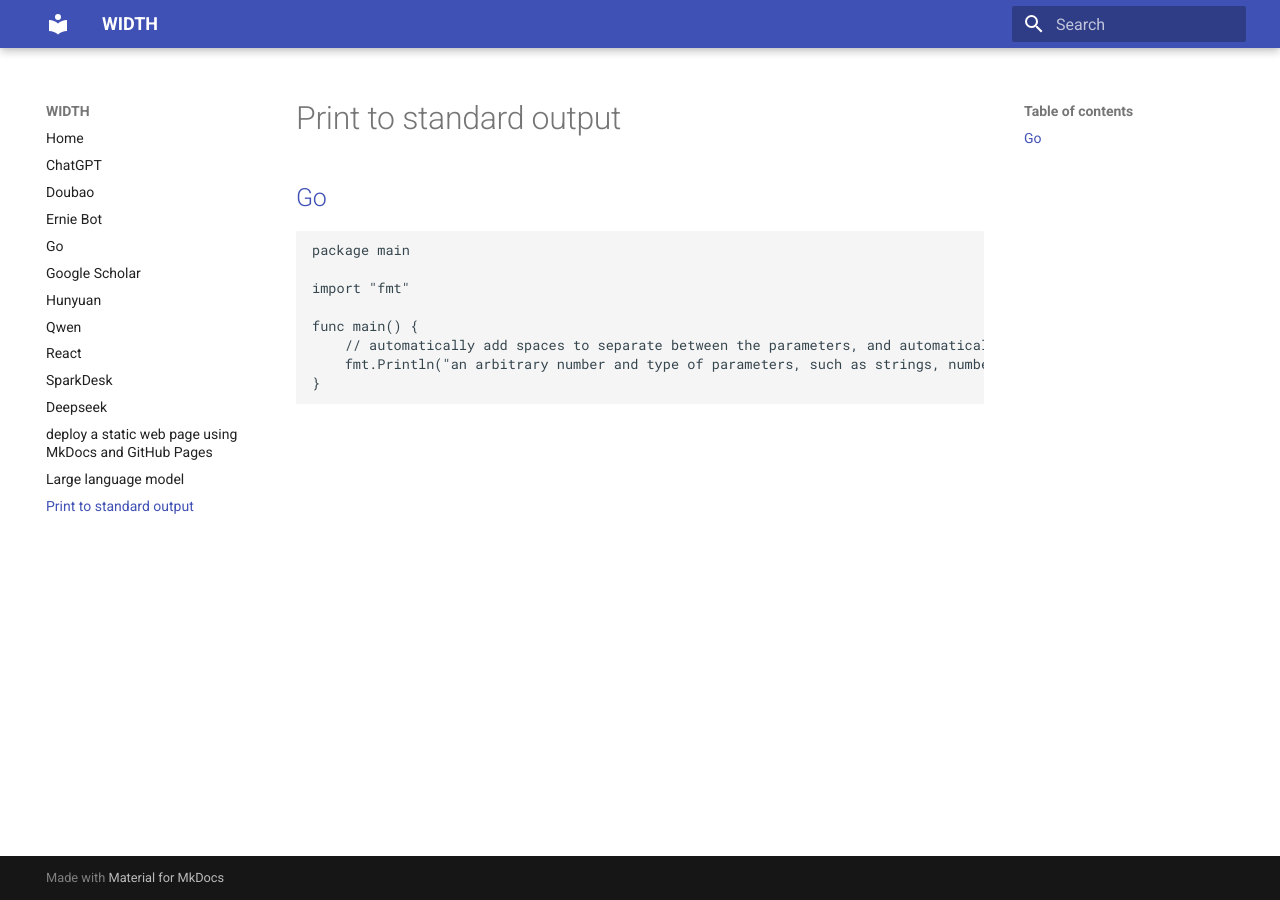
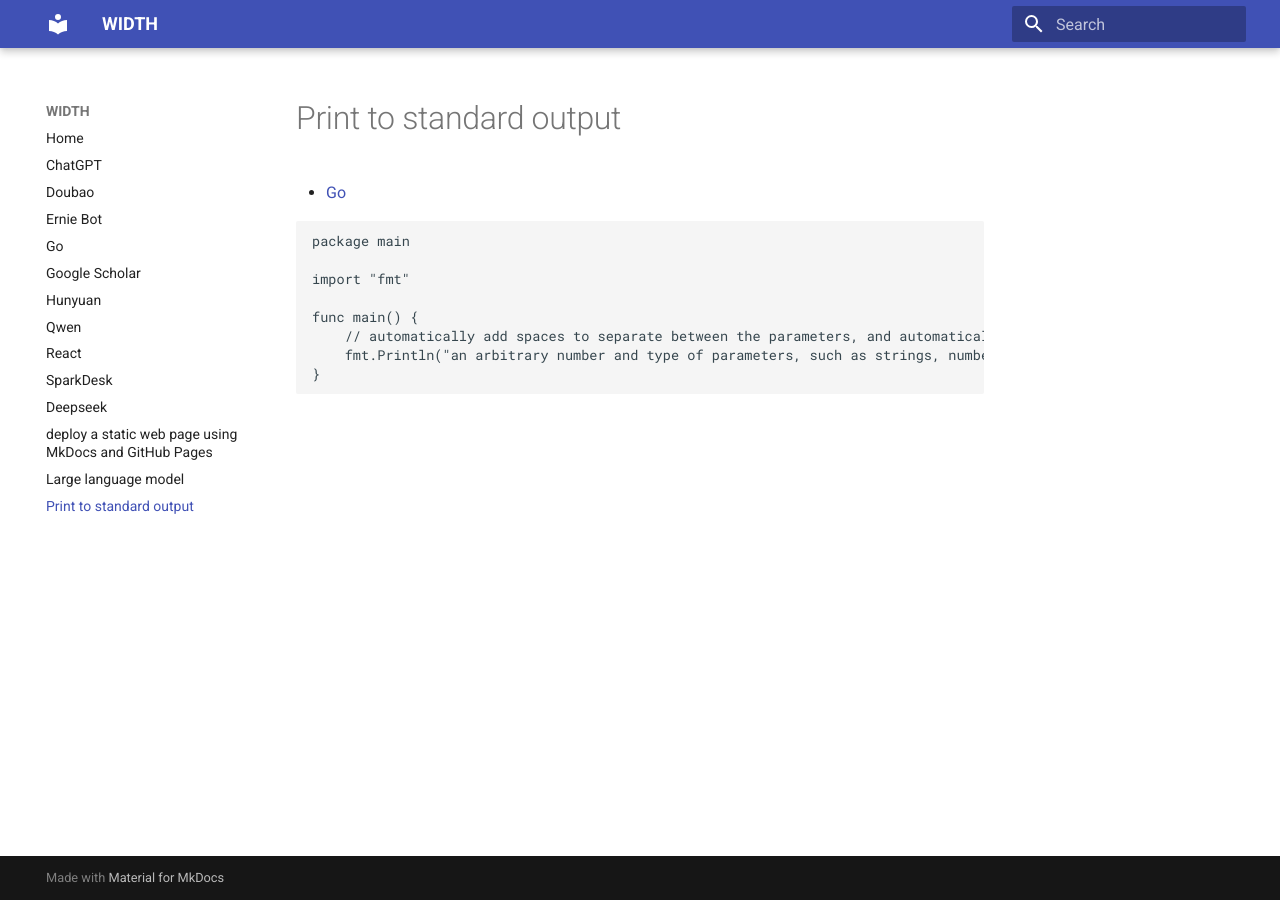
Before and after one commit to yd1-chen/yd1-chen.github.io, an MkDocs documentation site: the page built from docs/print to standard output.md, in a window 1280 px wide. Built offline with MkDocs 1.6.1 and Material for MkDocs 9.7.7, drawn with Linux system fonts in a browser that asks for light colours.

Commit message:
remove multi-level headings

````diff
--- a/docs/print to standard output.md
+++ b/docs/print to standard output.md
@@ -1,4 +1,4 @@
-## [Go](Go.md)
+- [Go](Go.md)
 ```Go
 package main
 
````
